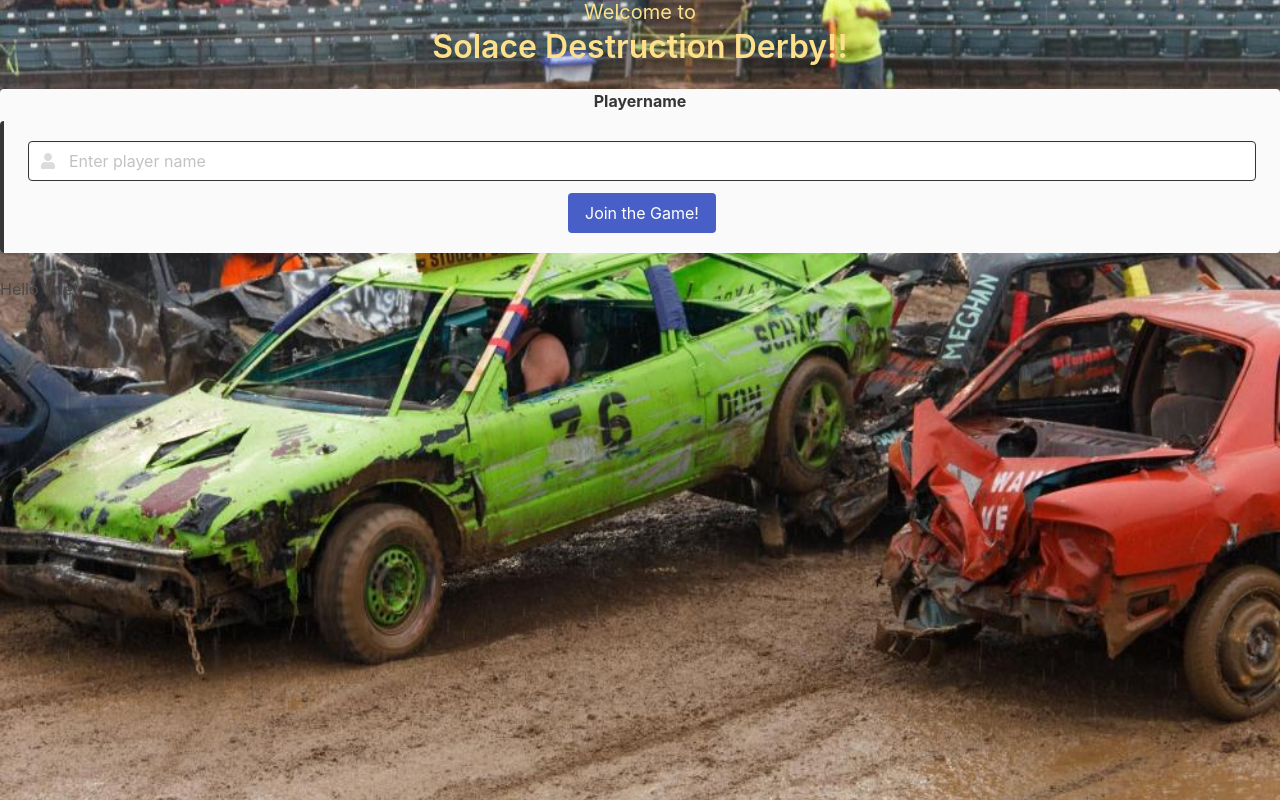
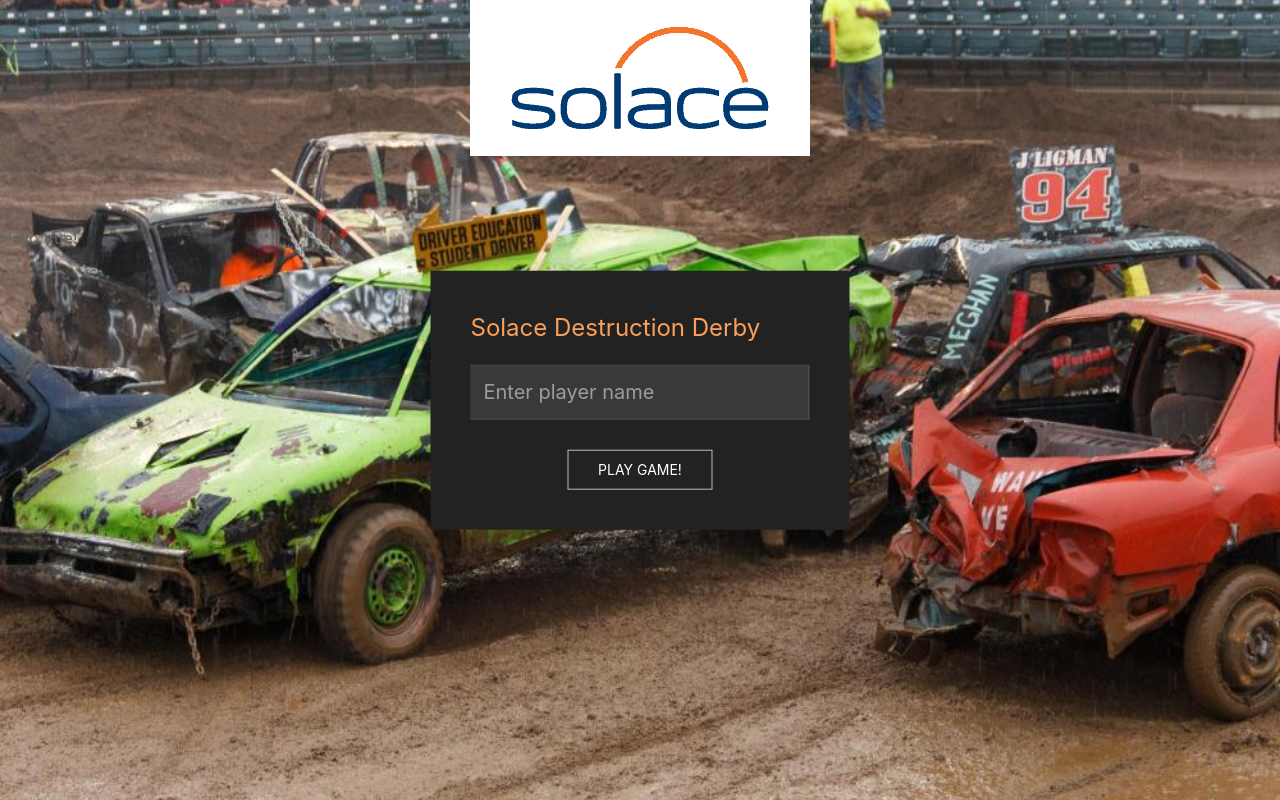
Before and after one commit to Solace-RND-Demo-Team1/dd-web-app, a website: page play-dd.html in a window 1280 px wide. Drawn offline with nearby package versions, Linux system fonts and the light colour scheme.

Commit message:
changed css frameworks

```diff
--- a/play-dd.html
+++ b/play-dd.html
@@ -9,7 +9,12 @@
     <script src="https://cdn.jsdelivr.net/npm/vue@2.5.16/dist/vue.js"></script>
     <script defer src="https://use.fontawesome.com/releases/v5.0.9/js/all.js" integrity="sha384-8iPTk2s/jMVj81dnzb/iFR2sdA7u06vHJyyLlAd4snFpCl/SnyUjRrbdJsw1pGIl"
         crossorigin="anonymous"></script>
-    <link rel="stylesheet" href="https://cdnjs.cloudflare.com/ajax/libs/bulma/0.6.2/css/bulma.min.css">
+    <!-- UIkit CSS -->
+    <link rel="stylesheet" href="https://cdnjs.cloudflare.com/ajax/libs/uikit/3.0.0-beta.42/css/uikit.min.css" />
+
+    <!-- UIkit JS -->
+    <script src="https://cdnjs.cloudflare.com/ajax/libs/uikit/3.0.0-beta.42/js/uikit.min.js"></script>
+    <script src="https://cdnjs.cloudflare.com/ajax/libs/uikit/3.0.0-beta.42/js/uikit-icons.min.js"></script>
     <style>
         html {
             background: url(/dd-web-app/images/demo16.jpg) no-repeat center center fixed;
@@ -23,26 +28,25 @@
 </head>
 
 <body>
-    <h2 class="subtitle has-text-centered has-text-warning">Welcome to</h2>
-    <h1 class="title has-text-centered has-text-warning">Solace Destruction Derby!!</h1>
-    <div class="message is-dark">
-        <label class="label is-dark has-text-centered">Playername</label>
-        <div class="message-body is-dark">
-            <div class="field">
-                <div class="control has-icons-left">
-                    <input class="input is-dark" type="text" placeholder="Enter player name" value="">
-                    <span class="icon is-small is-left">
-                        <i class="fas fa-user"></i>
-                    </span>
-                </div>
-            </div>
-            <div class="field has-text-centered">
-                <div class="control">
-                    <button class="button is-link">Join the Game!</button>
-                </div>
+    <div uk-grid>
+        <div class="uk-width-1-4"></div>
+        <div class="uk-width-2-4">
+            <img class="uk-align-center uk-background-default" src="/dd-web-app/images/solace-logo-site-header.png">
+            <div class="uk-card uk-card-body uk-card-secondary uk-position-center">
+                <h3 class="uk-card-title uk-text-warning">Solace Destruction Derby</h3>
+                <form>
+                    <div class="uk-margin">
+                        <input class="uk-input uk-form-large" type="text" placeholder="Enter player name">
+                    </div>
+                </form>
+                <button class="uk-button uk-button-default uk-align-center">Play Game!</button>
             </div>
         </div>
+        <div class="uk-width-1-4"></div>
     </div>
+
+
+
     <div id="app">
         {{ message }}
     </div>
```
Also changed, not shown: package.json (+3 -4 lines), images/solace-logo-site-header.png (added), 1 other file.
